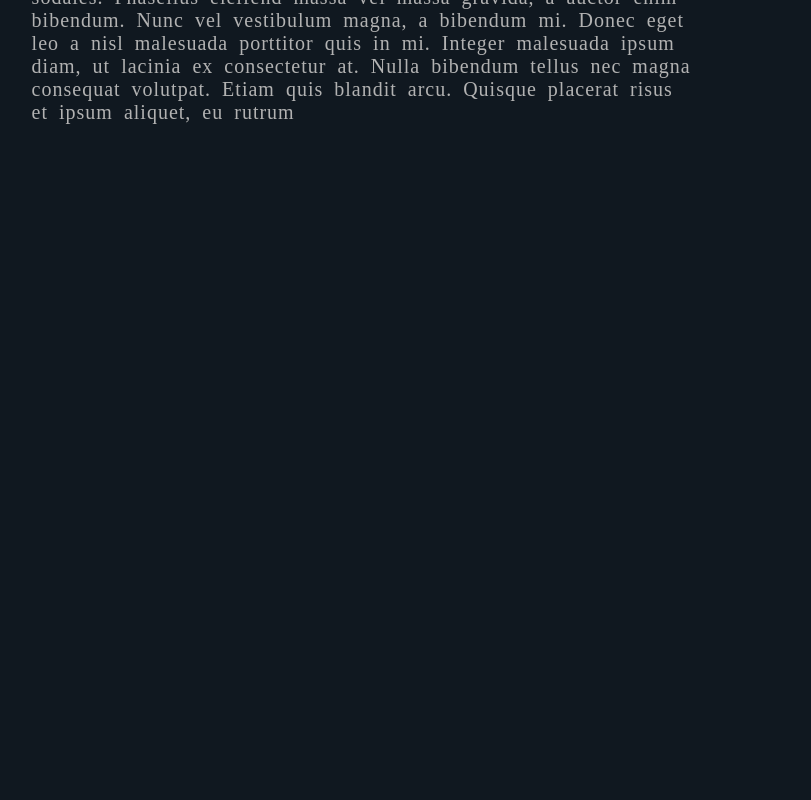
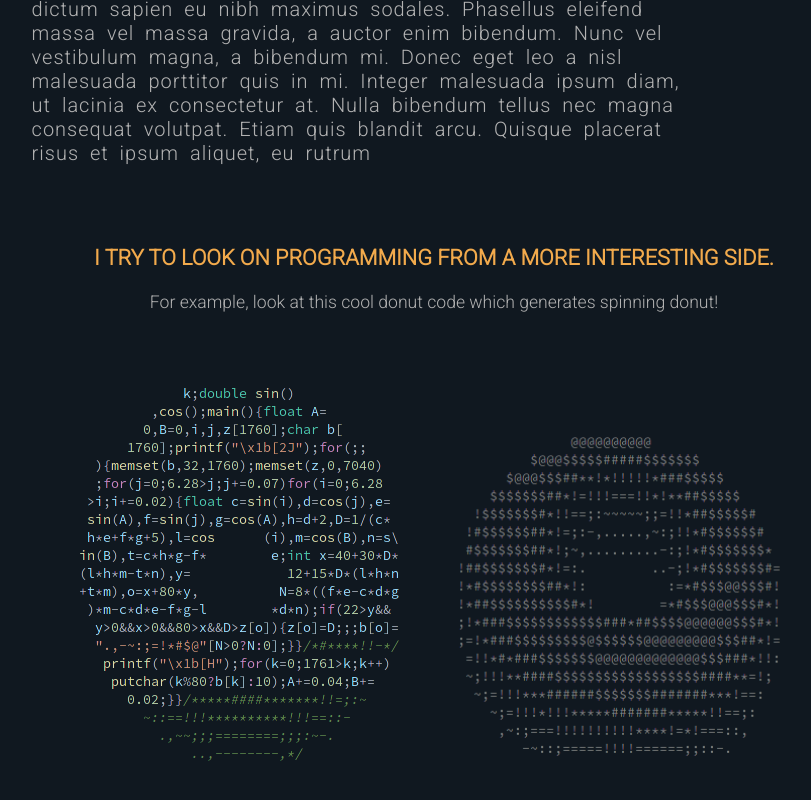
Before and after one commit to wzslr321/portfolio, a Svelte app: page / in a window 1280 px wide. Shown: the part 560-1360 px from the top of the page, without its empty margins (206-1017 px from the left). Before the commit the page ends 800 px from the top, so only its background shows below. Built offline with nearby package versions, Linux system fonts and the light colour scheme.

Commit message:
donut fun fuct section

```diff
--- a/src/About.svelte
+++ b/src/About.svelte
@@ -11,7 +11,7 @@
         at. Nulla bibendum tellus nec magna consequat volutpat. Etiam quis blandit arcu. Quisque placerat risus et ipsum aliquet, eu rutrum
     </section>
     <aside>
-        <img src="images/myself.jpeg" alt="Image of myself">
+        <img src="images/myself.jpeg" alt="Image of myself"/>
     </aside>
 </main>
 
@@ -21,6 +21,8 @@
     justify-content: center;
     max-width: 70%;
     margin: 5em auto;
+    font-family: "Roboto", sans-serif;
+    font-weight:300;
 
     section {
       justify-content: center;
--- a/src/App.svelte
+++ b/src/App.svelte
@@ -1,13 +1,16 @@
 <script lang="ts">
     import Header from './Header.svelte';
     import About from './About.svelte';
+    import Donut from './Donut.svelte';
 </script>
 
 <Header/>
 <About/>
+<Donut/>
 
 <style lang="scss">
   	:global(body){
+        font-family: 'Roboto', sans-serif;
 		background-color:#101820FF;
         color: #b2b2b2;
 	}
--- /dev/null
+++ b/src/Donut.svelte
@@ -0,0 +1,36 @@
+<section>
+    <header>
+        <h3>I try to look on programming from a more interesting side.</h3>
+        <p>For example, look at this cool donut code which generates spinning donut!</p>
+    </header>
+    <article>
+        <img src="images/donut.png" alt="donut"/>
+    </article>
+</section>
+
+<style lang="scss">
+    section{
+      max-width:70%;
+      justify-content: center;
+      margin:0 auto;
+      text-align:center;
+
+      header{
+        justify-content:center;
+
+        h3 {
+          color: #F2AA4CFF;
+          text-transform: uppercase;
+          font-size:1.35em;
+        }
+        p {
+          font-size:1.1em;
+        }
+      }
+
+      article {
+        margin-top:3.5em;
+      }
+    }
+
+</style>
--- a/src/Header.svelte
+++ b/src/Header.svelte
@@ -8,7 +8,7 @@
 
 <svelte:head>
     <link rel="preconnect" href="https://fonts.gstatic.com">
-    <link href="https://fonts.googleapis.com/css2?family=Roboto:wght@100&display=swap" rel="stylesheet">
+    <link href="https://fonts.googleapis.com/css2?family=Roboto:wght@100;300&display=swap" rel="stylesheet">
 </svelte:head>
 
 <style lang="scss">
@@ -16,8 +16,8 @@
 
       text-transform: uppercase;
       letter-spacing:2px;
-      font-family: 'Roboto', sans-serif;
       text-align:center;
+      font-weight:100;
 
       h1 {
         font-size: 3em;
```
Also changed, not shown: .eslintrc.yml (deleted), public/images/donut.png (added), 1 other file (tests, documents, lock files or other folders).
